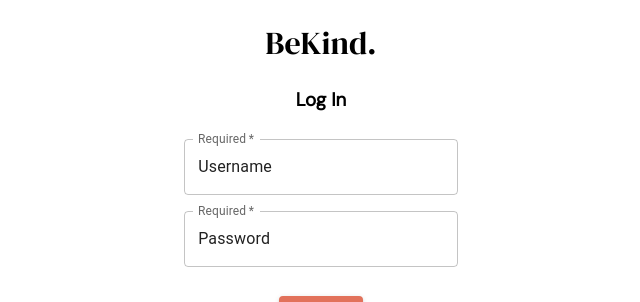
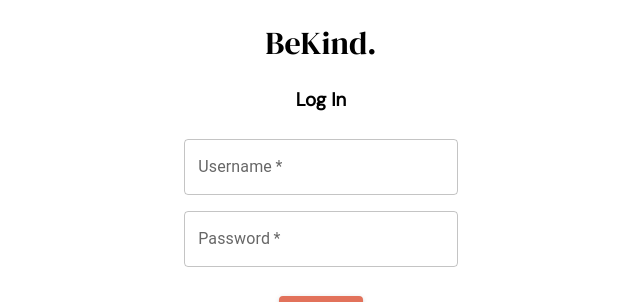
Before and after one commit to adriannaliu/be-kind-front-end, a React (Create React App) app in the folder bekind/: page /login in a window 1280 px wide. Shown: the top 302 px of the page, without its empty margins (319-959 px from the left). Built offline with nearby package versions, Linux system fonts and the light colour scheme.

Commit message:
modified text boxes

```diff
--- a/bekind/src/components/LogInTextFields.js
+++ b/bekind/src/components/LogInTextFields.js
@@ -13,16 +13,14 @@ const LogInTextFields = () => {
             <TextField fullWidth
             required
             id="outlined-required"
-            label="Required"
-            defaultValue="Username"
+            label="Username"
             />
         </div>
         <div>
             <TextField fullWidth
             required
             id="outlined-required"
-            label="Required"
-            defaultValue="Password"
+            label="Password"
             />
         </div>
         <br></br>
```
